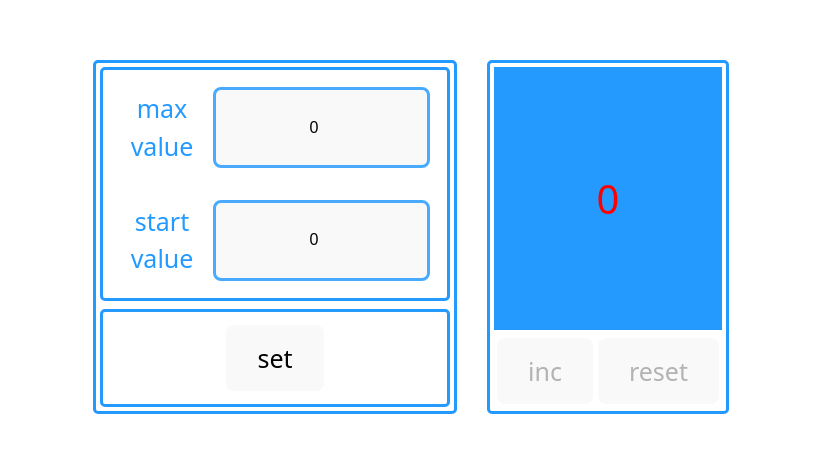
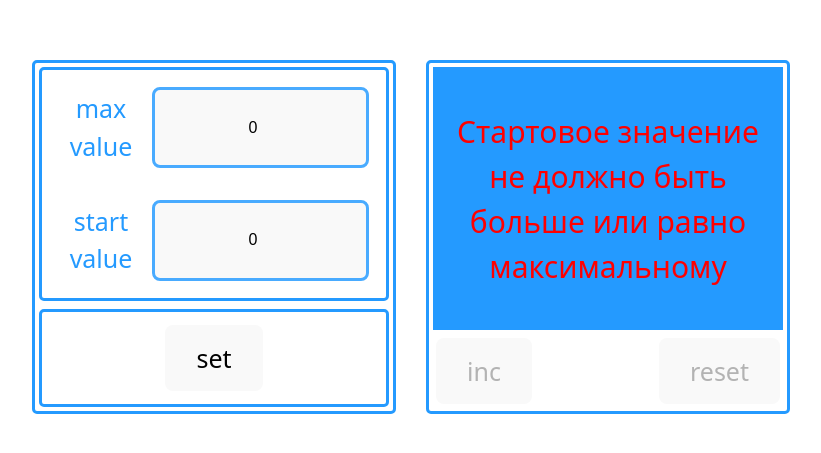
Before and after one commit to molniagrom/my_counter, a React (Vite) app: page / in a window 1280 px wide. Shown: the part 163-616 px from the top of the page, without its empty margins (229-1050 px from the left). Built offline with nearby package versions, Linux system fonts and the light colour scheme.

Commit message:
It feels like it's starting to work, but there's still a lot of work to do

```diff
--- a/src/components/Counter.tsx
+++ b/src/components/Counter.tsx
@@ -6,16 +6,23 @@ type CounterPropsType = {
     count: number,
     onClickHandlerInc: () => void,
     onClickHandlerRes: () => void,
+    isSet: boolean,
 }
 
-export const Counter = ({minValue, onClickHandlerInc, onClickHandlerRes, count, maxValue}: CounterPropsType) => {
+export const Counter = ({minValue, isSet, onClickHandlerInc, onClickHandlerRes, count, maxValue}: CounterPropsType) => {
 
     return (
         <div className={s.container}>
             <div className={s.count}>
-                <p className={count >= maxValue ? s.countRed : ""}>
-                    {count}
-                </p>
+                {!isSet ? (
+                    <p className={s.message}>Введите значения и нажмите "set"</p>
+                ) : maxValue <= minValue ? (
+                    <p className={s.countRed}>Стартовое значение не должно быть больше или равно максимальному</p>
+                ) : (
+                    <p className={count >= maxValue && count !== 0 ? s.countRed : ""}>
+                        {count}
+                    </p>
+                )}
             </div>
             <div className={s.buttons}>
                 <button
--- a/src/components/Input.tsx
+++ b/src/components/Input.tsx
@@ -1,5 +1,7 @@
 import s from "../styles/Settings.module.css";
-import type {ChangeEvent} from "react";
+import st from "../styles/Count.module.css";
+import {type ChangeEvent, useEffect} from "react";
+import {useState} from "react";
 
 type PropsTypeInput = {
     labelValue: string,
@@ -11,23 +13,34 @@ type PropsTypeInput = {
     value?: number
 }
 
-export const Input = ({ inputType, value, getMaxValue, getStartValue, inputId, labelValue, htmlFor}: PropsTypeInput) => {
+export const Input = (
+    {inputType, value, getMaxValue, getStartValue, inputId, labelValue, htmlFor}
+    : PropsTypeInput) => {
 
-   const getValue = (e: ChangeEvent<HTMLInputElement>) => {
-       // console.log(e.currentTarget.value)
-       if (getStartValue) {
-           getStartValue(e.currentTarget.value)
-       }
+    const [isRed, setRed] = useState(false);
 
-       if (getMaxValue) {
-           getMaxValue(e.currentTarget.value)
-       }
-   }
+    useEffect(() => {
+        if (typeof value === "number") {
+            setRed(value < 0);
+        }
+    }, [value]);
+
+    const getValue = (e: ChangeEvent<HTMLInputElement>) => {
+        const newValue = e.currentTarget.value;
+
+        getStartValue?.(newValue);
+        getMaxValue?.(newValue);
+    }
 
     return (
         <div className={s.inputContainer}>
             <label className={s.label} htmlFor={htmlFor}>{labelValue}</label>
-            <input value={value} onChange={getValue} className={s.input} type={inputType} id={inputId}/>
+            <input
+                value={value}
+                onChange={getValue}
+                className={isRed ? `${s.input} ${st.countRed}` : s.input}
+                type={inputType}
+                id={inputId}/>
         </div>
     );
 };
--- a/src/components/SuperCount.tsx
+++ b/src/components/SuperCount.tsx
@@ -6,13 +6,18 @@ import {useState} from "react";
 export const SuperCount = () => {
     const [max, setMax] = useState(0);
     const [min, setMin] = useState(0);
+    const [isSet, setIsSet] = useState(true);
+
 
     const getMaxValue = (value: string) => {
         setMax(Number(value));
+        setIsSet(false);
 
     }
     const getStartValue = (value: string) => {
         setMin(Number(value));
+        setIsSet(false);
+
     }
 
     // .....................................................................................................
@@ -25,6 +30,7 @@ export const SuperCount = () => {
 
     const getAndSetValue = () => {
         setCount(min)
+        setIsSet(true);
     }
 
     return (
@@ -37,6 +43,7 @@ export const SuperCount = () => {
                 getStartValue={getStartValue}/>
             <Counter
                 maxValue={max}
+                isSet={isSet}
                 minValue={min}
                 count={count}
                 onClickHandlerInc={onClickHandlerInc}
--- a/src/styles/Count.module.css
+++ b/src/styles/Count.module.css
@@ -10,7 +10,7 @@
 }
 
 .container {
-    max-width: 350px;
+    width: 350px;
     padding: 4px;
     border: 3px solid #249aff;
     border-radius: 5px;
@@ -24,9 +24,10 @@
     background-color: #249aff;
     padding: 10px;
     flex-grow: 1;
-    font-size: 40px;
+    font-size: 30px;
     display: flex;
     align-items: center;
+    color: white;
     justify-content: center;
 }
 
```
